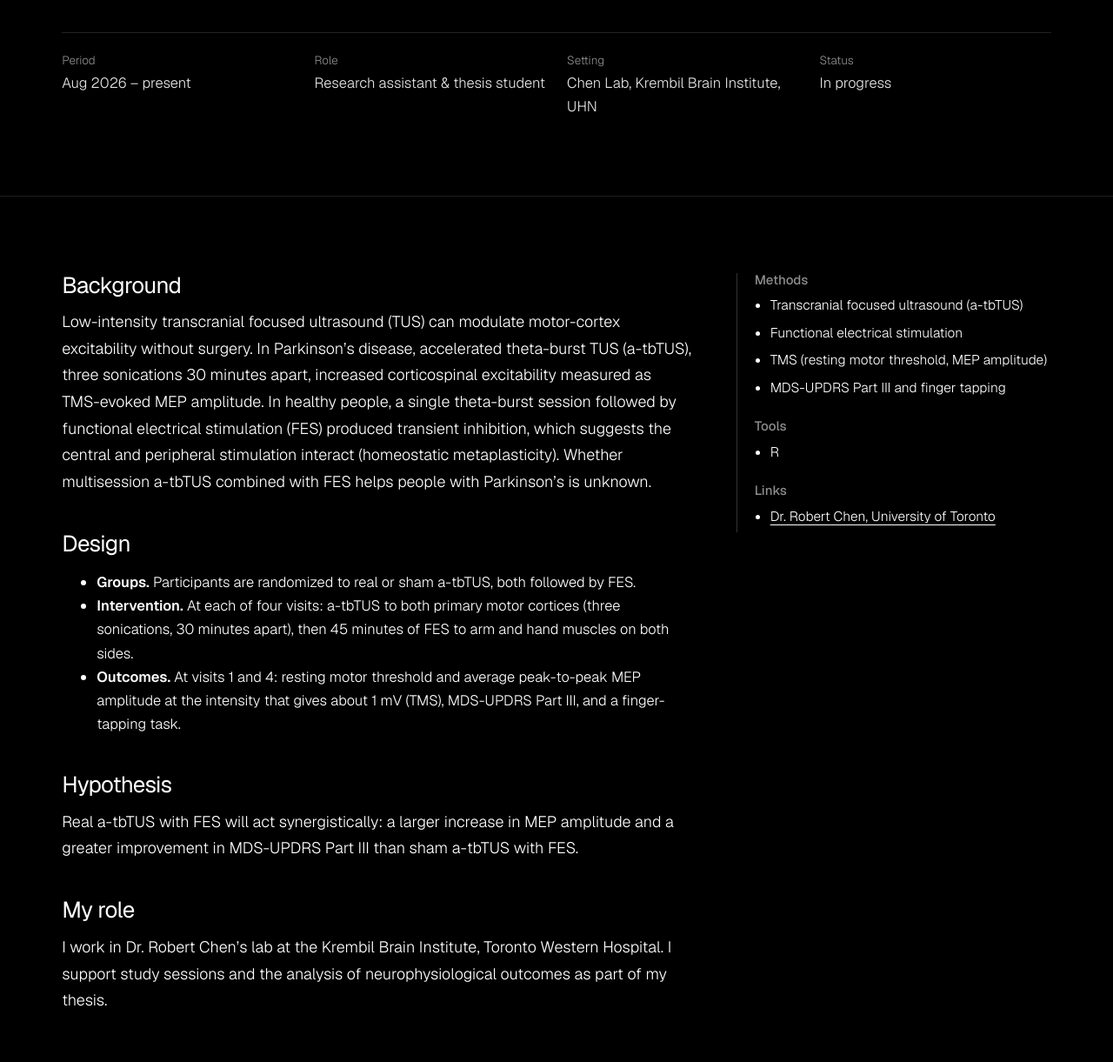
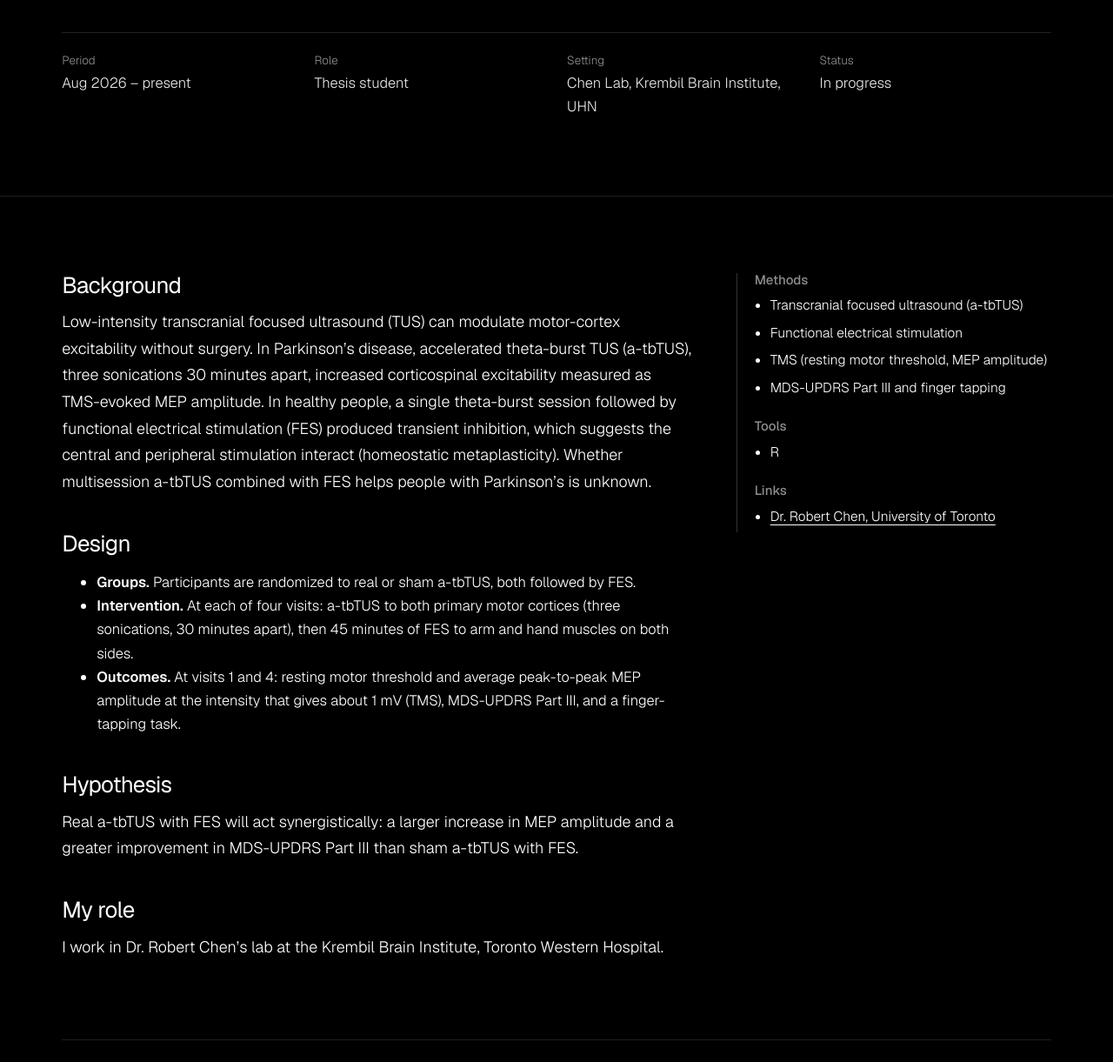
Before and after one commit to crstn-bio/crstn-bio.github.io, an Astro site: page /research/atbtus-fes in a window 1280 px wide. Shown: the part 568-1789 px from the top of the page at 87% size. Built offline with nearby package versions, Linux system fonts and the light colour scheme; Astro itself is replaced by a stand-in of ours.

Commit message:
atbtus-fes.md 업데이트

```diff
--- a/src/content/research/atbtus-fes.md
+++ b/src/content/research/atbtus-fes.md
@@ -3,7 +3,7 @@ title: Effects of a-tbTUS with functional electrical stimulation on corticospina
 short: a-tbTUS with functional electrical stimulation
 period: Aug 2026 – present
 order: 1
-role: Research assistant & thesis student
+role: Thesis student
 setting: Chen Lab, Krembil Brain Institute, UHN
 summary: My honours thesis. A randomized, sham-controlled study of whether multisession accelerated theta-burst focused ultrasound, followed by functional electrical stimulation, raises corticospinal excitability and improves motor function in Parkinson’s disease.
 methods:
@@ -34,4 +34,4 @@ Real a-tbTUS with FES will act synergistically: a larger increase in MEP amplitu
 
 ## My role
 
-I work in Dr. Robert Chen’s lab at the Krembil Brain Institute, Toronto Western Hospital. I support study sessions and the analysis of neurophysiological outcomes as part of my thesis.
+I work in Dr. Robert Chen’s lab at the Krembil Brain Institute, Toronto Western Hospital.
```
